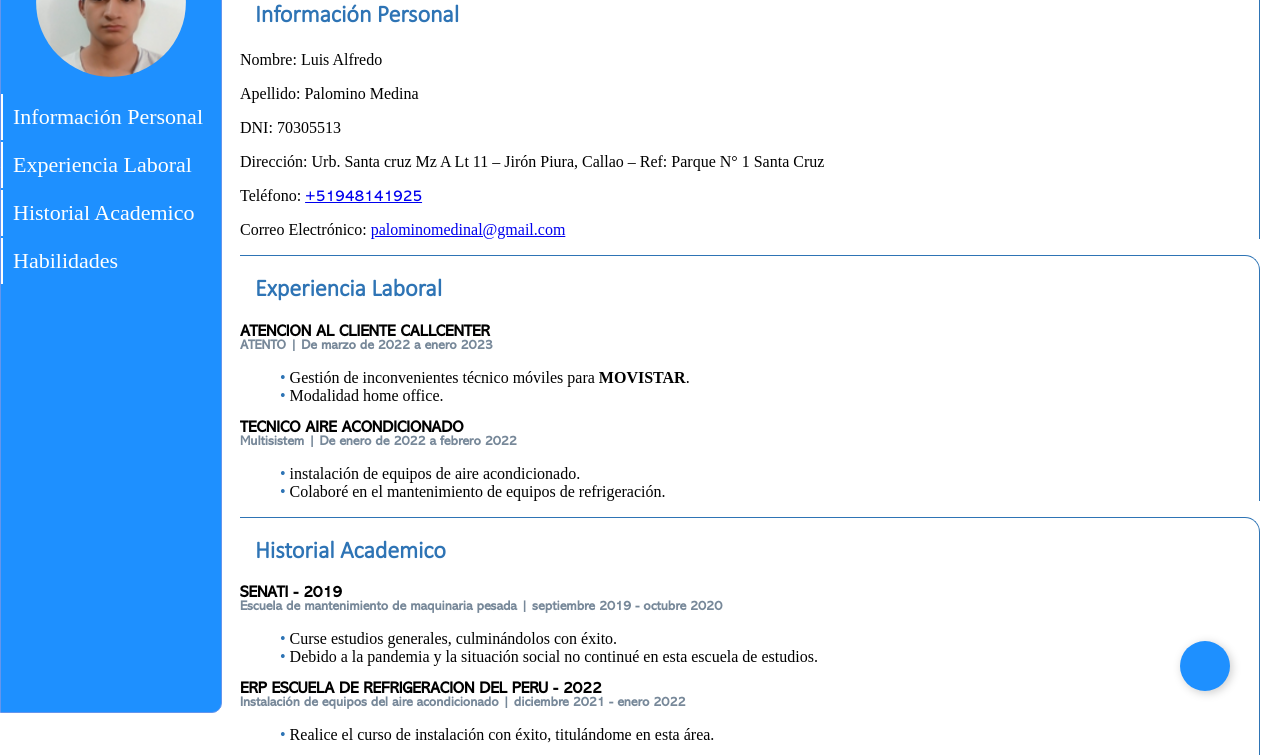
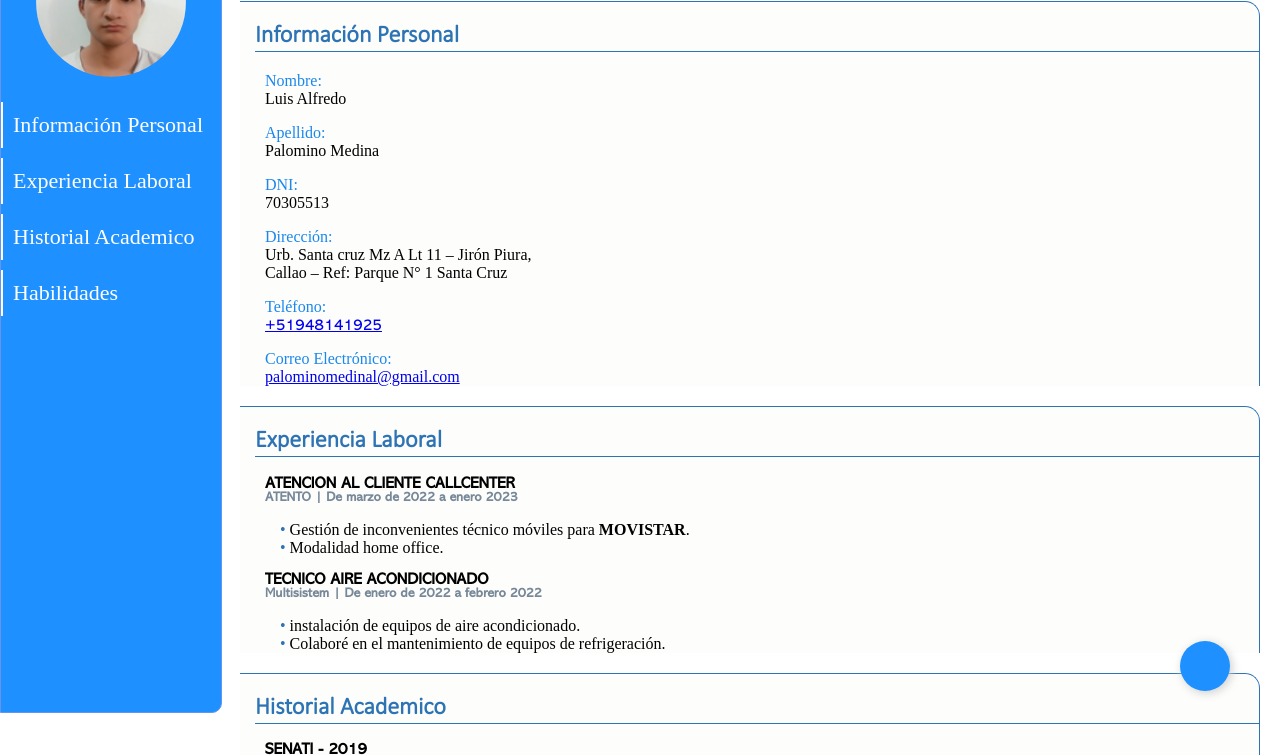
Before and after one commit to literame/micv, a plain HTML site: page index.html in a window 1280 px wide. Shown: the part 89-844 px from the top of the page. Drawn offline with nearby package versions, Linux system fonts and the light colour scheme.

Commit message:
refactorizacion y orden de archivos del suscriptor

```diff
--- a/index.html
+++ b/index.html
@@ -4,46 +4,59 @@
     <meta charset="UTF-8">
     <meta http-equiv="X-UA-Compatible" content="IE=edge">
     <meta name="viewport" content="width=device-width, initial-scale=1.0">
-    <link rel="stylesheet" href="style.css">
-    <link rel="stylesheet" href="floatIcons.css">
-    <title>Document</title>
+    <link rel="stylesheet" href="./source/css/style.css">
+    <link rel="stylesheet" href="./source/css/floatIcons.css">
+    <title>CURRICULUM</title>
 </head>
 <body>
-
+  <!-- lista de opciones del suscriptor-->
     <div class="sidebar">
-
         <div class="perfil">
           <div class="foto">
-            <img src="perfil.png" alt="LUIS ALFREDO">
+            <img src="./source/imagen/perfil.png" alt="LUIS ALFREDO">
           </div>
-
-
-
-            <a id="opt"  href="#Información">Información Personal</a>
-            <a id="opt" href="#Experiencia">Experiencia Laboral</a>
-            <a id="opt" href="#Historial">Historial Academico</a>
-            <a id="opt" href="#Habilidades">Habilidades</a>
-
+            <a href="#Información">Información Personal</a>
+            <a href="#Experiencia">Experiencia Laboral</a>
+            <a href="#Historial">Historial Academico</a>
+            <a href="#Habilidades">Habilidades</a>
         </div>
     </div>
+    <!-- fin de lista de opciones del suscriptor-->
 
+    <!--Contenido descripcion del suscriptor-->
     <div class="content">
 
-      <p class="usuario">CURRICULUM</p>
+    <p class="usuario">CURRICULUM</p>
+
+    <!--contenido Información Personal-->
     <div class="section">
-      <h2 id="Información">Información Personal</h2>
-      <p>Nombre: Luis Alfredo </p>
-      <p>Apellido: Palomino Medina</p>
-      <p>DNI: 70305513</p>
-      <p>Dirección: Urb. Santa cruz Mz A Lt 11 – Jirón Piura, Callao
-         – Ref: Parque N° 1 Santa Cruz
+      <h2 id="Información" class="estilo">Información Personal</h2>
+      <p class="consulta">Nombre:
+        <p class="datosSuscriptor"> Luis Alfredo</p>
+      </p>
+      <p class="consulta">Apellido:
+        <p class="datosSuscriptor"> Palomino Medina</p>
+      </p>
+      <p class="consulta">DNI:
+        <p class="datosSuscriptor"> 70305513</p>
+      </p>
+      <p class="consulta">Dirección:
+        <p class="datosSuscriptor">
+          Urb. Santa cruz Mz A Lt 11 – Jirón Piura, <br> Callao
+          – Ref: Parque N° 1 Santa Cruz
         </p>
-      <p>Teléfono: <a class="numero" href="whatsapp://send?phone=+51948141925" title="ir a whatsapp">+51948141925</a></p>
-      <p>Correo Electrónico: <a class="correo" href="mailto:palominomedinal@gmail.com" title="enviar un correo">palominomedinal@gmail.com</a></p>
+      </p>
+      <p class="consulta">Teléfono:
+        <p class="datosSuscriptor"><a class="numero" href="whatsapp://send?phone=+51948141925" title="ir a whatsapp">+51948141925</a></p>
+      </p>
+      <p class="consulta">Correo Electrónico:
+        <p class="datosSuscriptor"><a class="correo" href="mailto:palominomedinal@gmail.com" title="enviar un correo">palominomedinal@gmail.com</a></p>
+      </p>
     </div>
+    <!-- fin contenido Información Personal-->
 
     <div class="section">
-      <h2 id="Experiencia">Experiencia Laboral</h2>
+      <h2 id="Experiencia" class="estilo">Experiencia Laboral</h2>
       <section>
         <h4>
             ATENCION AL CLIENTE CALLCENTER
@@ -80,7 +93,7 @@
     </div>
 
     <div class="section">
-      <h2 id="Historial">Historial Academico</h2>
+      <h2 id="Historial" class="estilo">Historial Academico</h2>
         <section>
             <h4>SENATI - 2019</h4>
             <h5>Escuela de mantenimiento de maquinaria pesada | septiembre 2019 - octubre 2020</h5>
@@ -124,7 +137,7 @@
 </div>
 
     <div class="section">
-      <h2 id="Habilidades">Habilidades</h2>
+      <h2 id="Habilidades" class="estilo">Habilidades</h2>
       <p>Aquí puedes listar tus habilidades y conocimientos relevantes.</p>
     </div>
 
@@ -141,30 +154,32 @@
       <a  class="option-item" href="mailto:palominomedinal@gmail.com">
         <i class="fas fa-circle"></i>
       </a>
-      <a  class="option-item" href="whatsapp://send?phone=+51948141925>
+      <a  class="option-item" href="whatsapp://send?phone=+51948141925">
         <i class="fas"></i>
       </a>
-      <a href="https://github.com/literame" class="option-item" >
+      <a href="https://github.com/literame" target="_blank" class="option-item" >
         <i class="fas fa-circle"></i>
       </a>
     </div>
 
 
 
+
+    <!--codigo desplazamiento botonera-->
     <script>
       document.getElementById("options-btn").addEventListener("click", function() {
         var options = document.getElementById("options");
         options.style.transform = options.style.transform === "scale(1)" ? "scale(0)" : "scale(1)";
-      });
-            $(window).scroll(function() {
+            });
+      $(window).scroll(function() {
           $('.float-btn ').css({
             'bottom': 20 + $(window).scrollTop() + 'px'
           });
         });
-
     </script>
   </body>
 
   <script src="https://code.jquery.com/jquery-3.6.0.min.js"></script>
-  <script src="index.js"></script>
+  <script src="./source/js/index.js"></script>
+  <script src="./source/js/floatbehavior.js"></script>
 </html>
--- a/floatIcons.css
+++ b/source/css/floatIcons.css
@@ -43,24 +43,24 @@
         color: #333;
       }
       .option-item:nth-child(3){
-        background-image: url('./git.png');
+        background-image: url('../imagen/git.png');
         background-size: cover;
         background-position: center;
       }
       .option-item:nth-child(2){
-        background-image: url('./wa.png');
+        background-image: url('../imagen/wa.png');
         background-size: cover;
         background-position: center;
       }
       .option-item:nth-child(1){
-        background-image: url('./gmail.png');
+        background-image: url('../imagen/gmail.png');
         background-size: cover;
         background-position: center;
 
       }
-      .option-item:hover {
-        /* background-color: #f7f7f7; */
-      }
+      /* .option-item:hover {
+         background-color: #f7f7f7;
+      } */
 
       .option-item i {
         font-size: 20px;
--- a/style.css
+++ b/source/css/style.css
@@ -1,11 +1,11 @@
 
   @font-face {
     font-family: 'caliLight';
-    src: url('calibril.ttf') format('truetype');
+    src: url('../font/calibril.ttf') format('truetype');
   }
   @font-face {
     font-family: 'abadi';
-    src: url('abadyMT.otf') format('truetype');
+    src: url('../font/abadyMT.otf') format('truetype');
   }
 
    ::selection {
@@ -38,19 +38,22 @@
    .content h2{
     color: #2E74B5;
     font-family: caliLight;
+
     margin-left: 15px;
 
   }
 
-  .content h4{
+  .section h4{
     color: black;
     font-family: abadi;
     margin: 0;
+    margin-left: 25px;
   }
-  .content h5{
+  .section h5{
     color: lightslategray;
     font-family: abadi;
     margin: 0;
+    margin-left: 25px;
   }
   .perfil{
     margin: 0px;
@@ -83,13 +86,15 @@
   font-size: 22px;
   padding: 10px;
   border-left: 2px solid white;
-  margin: 2px 0;
+
+  margin: 10px 0;
  }
 
  .perfil a:hover{
   border-left: 5px solid white;
   border-top: 1px solid white;
   border-bottom: 1px solid white;
+  background: #1a87ed;
  }
  ul {
     list-style-type: none;
@@ -116,8 +121,28 @@
     border-top: 1px solid #2E74B5;
     border-right: 1px solid #2E74B5;
     border-radius: 0 15px 0 0 ;
+    margin-top: 20px;
+    background: rgb(253, 254, 252);
   }
 
   .point{
     color: #2E74B5;
   }
+
+  .consulta{
+    color: #1a87ed;
+    margin-top: 0;
+    margin-bottom: 0;
+    margin-left: 25px;
+
+  }
+
+  .datosSuscriptor{
+    color: black;
+    margin: 0;
+    margin-left: 25px;
+  }
+
+  .estilo{
+    border-bottom: 1px solid #2E74B5;
+  }
```
Also changed, not shown: source/font/abadyMT.otf (renamed from abadyMT.otf), source/font/calibril.ttf (renamed from calibril.ttf), source/imagen/git.png (renamed from git.png), source/imagen/gmail.png (renamed from gmail.png), source/imagen/perfil.png (renamed from perfil.png), source/imagen/wa.png (renamed from wa.png), source/js/floatbehavior.js (added), source/js/index.js (renamed from index.js).
